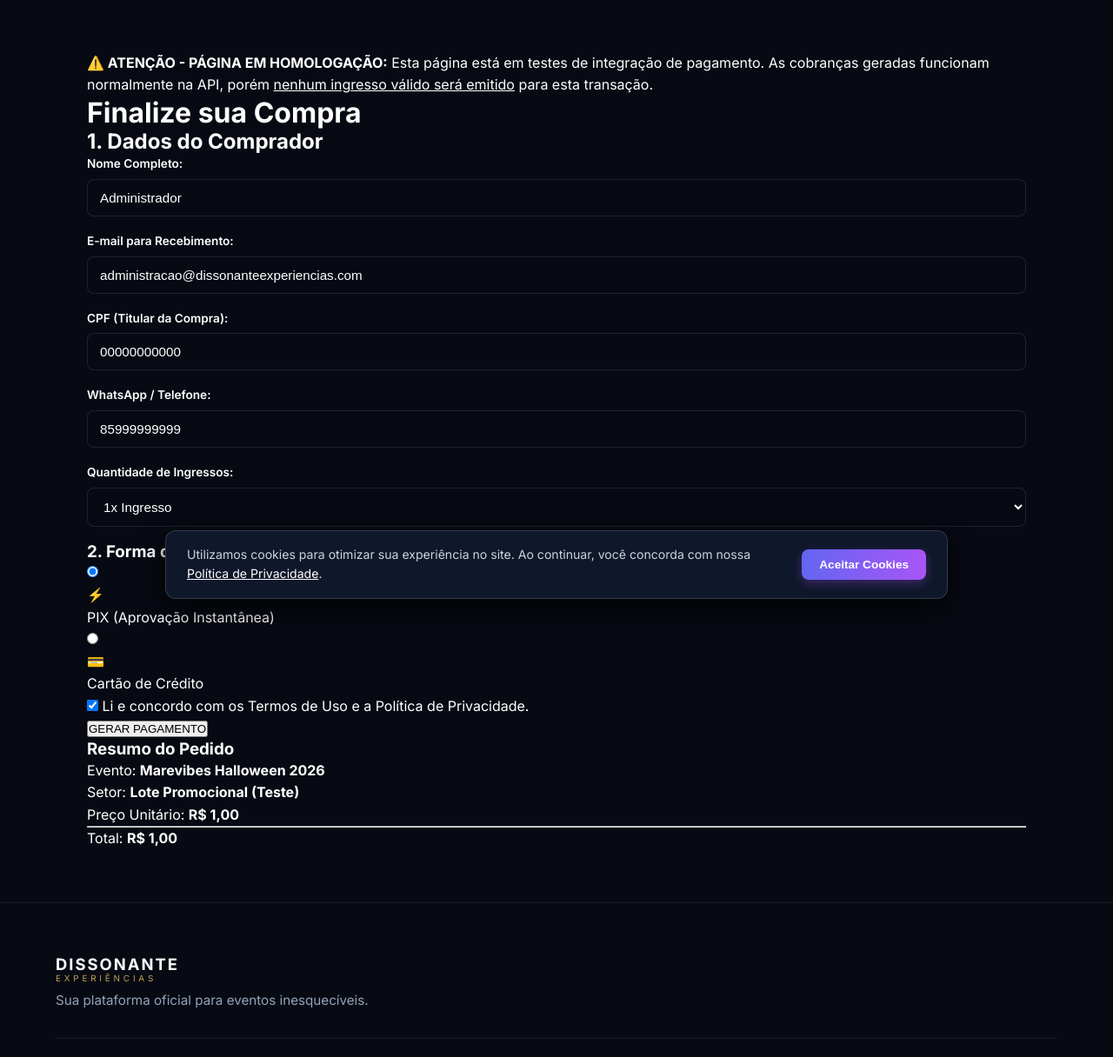
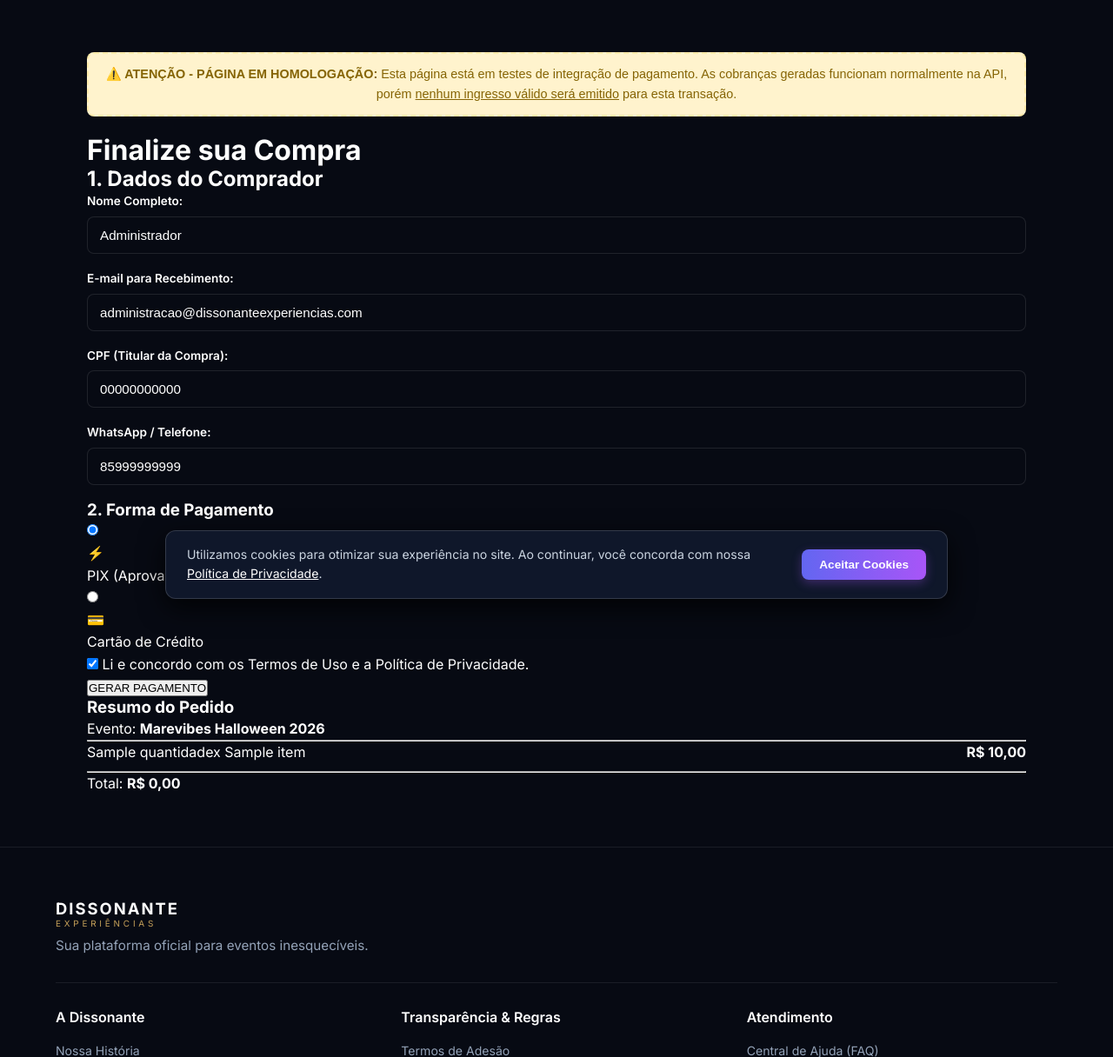
Before and after one commit to administracao-stack/app-dissonante, a Flask app: template templates/checkout.html in a window 1280 px wide. Shown: the part 91-1307 px from the top of the page at 87% size. Run offline with Flask 3, Linux system fonts and the light colour scheme; tables that the repository leaves empty hold one stand-in row (values such as "Sample post"); the template is opened without the code that fills it: values that come from a table or form of the project are taken from there, most other values are stand-ins (such as "Sample title", 1, 10 or a date in 2020).

Commit message:
Update checkout.html 1.0

```diff
--- a/templates/checkout.html
+++ b/templates/checkout.html
@@ -12,7 +12,7 @@
     <div class="container">
 
         <!-- Banner de Aviso no Checkout -->
-        <div class="demo-alert">
+        <div class="demo-alert" style="background-color: #fff3cd; color: #856404; border: 2px dashed #ffebaa; padding: 12px 16px; border-radius: 8px; font-size: 0.9rem; text-align: center; margin-bottom: 20px; font-family: sans-serif;">
             <strong>⚠️ ATENÇÃO - PÁGINA EM HOMOLOGAÇÃO:</strong> Esta página está em testes de integração de pagamento. As cobranças geradas funcionam normalmente na API, porém <u>nenhum ingresso válido será emitido</u> para esta transação.
         </div>
 
@@ -21,7 +21,10 @@
                 <h1 class="checkout-titulo">Finalize sua Compra</h1>
 
                 <form action="{{ url_for('checkout') }}" method="POST" id="form-checkout">
-                    <input type="hidden" name="lote_id" value="{{ lote.id }}">
+                    <!-- Preserva as quantidades selecionadas na tela do evento -->
+                    <input type="hidden" name="qty_promocional" value="{{ qty_promo }}">
+                    <input type="hidden" name="qty_lote1" value="{{ qty_lote1 }}">
+                    <input type="hidden" name="qty_lote2" value="{{ qty_lote2 }}">
 
                     <!-- Etapa 1: Dados do Comprador -->
                     <div class="checkout-step">
@@ -55,14 +58,6 @@
                                 <input type="tel" id="telefone" name="telefone" required class="form-control"
                                        placeholder="(85) 90000-0000"
                                        value="{{ usuario.telefone if usuario and usuario.telefone else '' }}">
-                            </div>
-                            <div class="form-group">
-                                <label for="quantidade">Quantidade de Ingressos:</label>
-                                <select name="quantidade" id="quantidade" class="form-control">
-                                    {% for i in range(1, 6) %}
-                                        <option value="{{ i }}">{{ i }}x Ingresso{% if i > 1 %}s{% endif %}</option>
-                                    {% endfor %}
-                                </select>
                             </div>
                         </div>
                     </div>
@@ -144,18 +139,21 @@
                         <span>Evento:</span>
                         <strong>Marevibes Halloween 2026</strong>
                     </div>
-                    <div class="resumo-item">
-                        <span>Setor:</span>
-                        <strong>{{ lote.nome }}</strong>
+
+                    <hr>
+
+                    <!-- Lista dinâmica de ingressos selecionados -->
+                    {% for item in ordem_compra %}
+                    <div class="resumo-item" style="display: flex; justify-content: space-between; margin-bottom: 8px;">
+                        <span>{{ item.quantidade }}x {{ item.nome }}</span>
+                        <strong>R$ {{ "%.2f"|format(item.subtotal)|replace('.', ',') }}</strong>
                     </div>
-                    <div class="resumo-item">
-                        <span>Preço Unitário:</span>
-                        <strong id="preco-unitario-display">R$ {{ "%.2f"|format(lote.preco)|replace('.', ',') }}</strong>
-                    </div>
+                    {% endfor %}
+
                     <hr>
                     <div class="resumo-total">
                         <span>Total:</span>
-                        <strong id="total-display" class="valor-destaque">R$ {{ "%.2f"|format(lote.preco)|replace('.', ',') }}</strong>
+                        <strong id="total-display" class="valor-destaque">R$ {{ "%.2f"|format(total_pedido)|replace('.', ',') }}</strong>
                     </div>
                 </div>
             </div>
```
